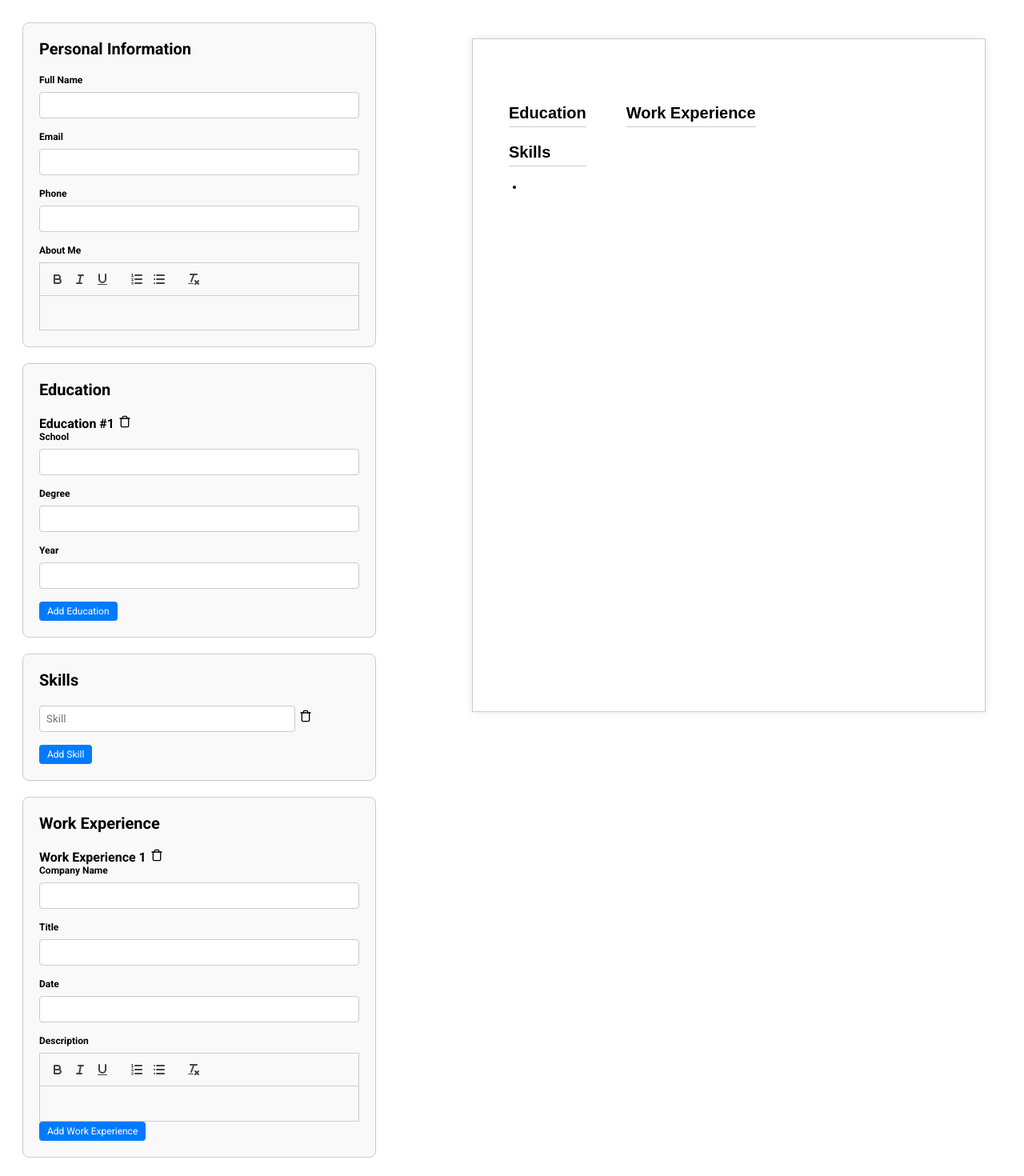
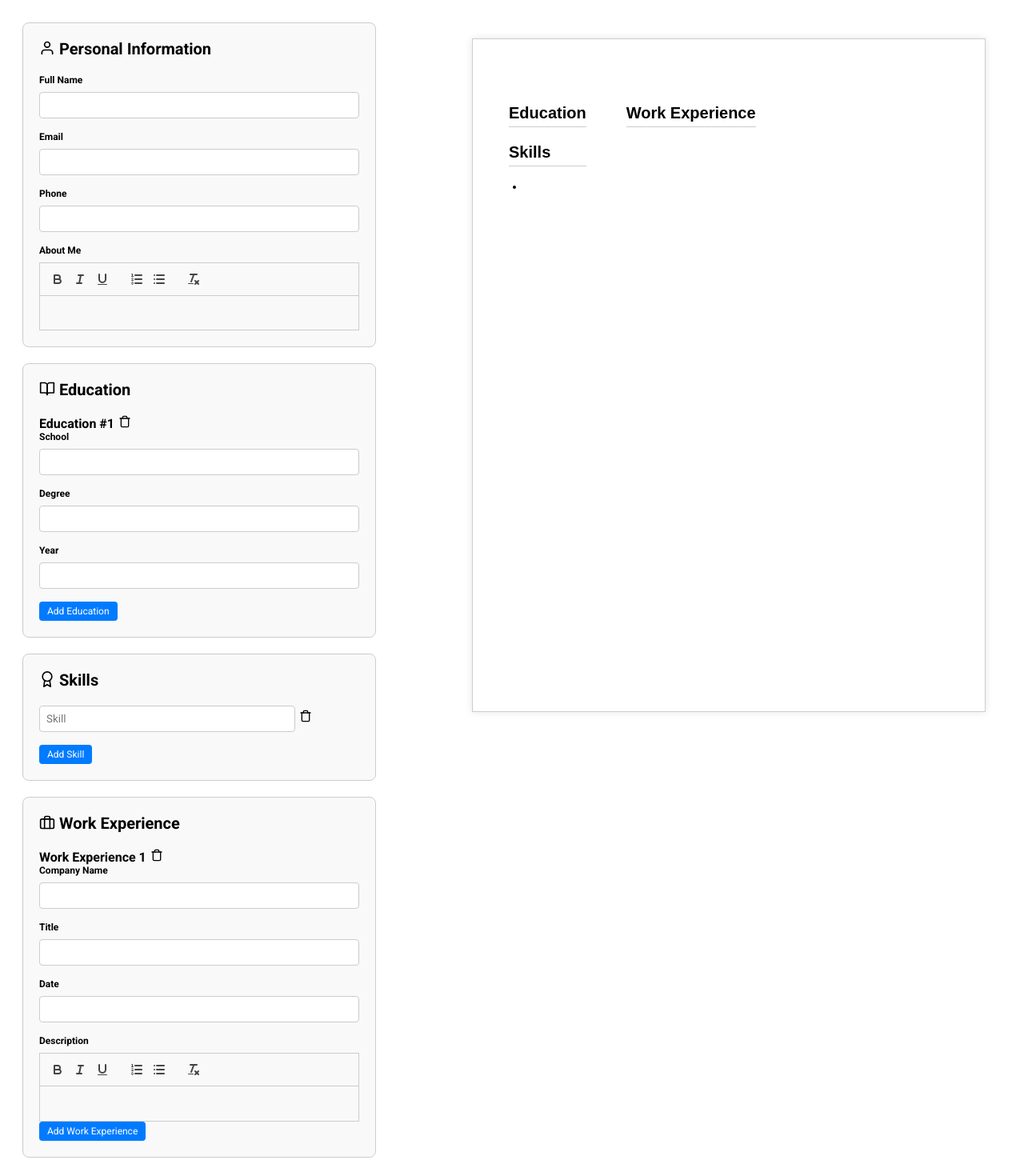
Before and after one commit to morrowdavidson/cv-creator, a React (Vite) app: page / in a window 1280 px wide. Shown: the top 1470 px of the page at 80% size. Built offline with nearby package versions, Linux system fonts and the light colour scheme.

Commit message:
Add feather icons to CvForm headers

```diff
--- a/src/components/cv-form/CommonStyles.js
+++ b/src/components/cv-form/CommonStyles.js
@@ -87,7 +87,7 @@ export const Button = styled.button`
   cursor: pointer;
   transition: background-color 0.3s;
 
-  &:hover {
+  &:hover {aw
     background-color: #0056b3;
   }
 
--- a/src/components/cv-form/cv-form.jsx
+++ b/src/components/cv-form/cv-form.jsx
@@ -5,6 +5,8 @@ import EducationForm from './education-form';
 import WorkForm from './work-form';
 import Skills from './skills-form';
 import { SectionWrapper } from './CommonStyles';
+import feather from 'feather-icons';
+import { useEffect } from 'react';
 
 const Header = styled.h2`
   font-family: 'Roboto', sans-serif;
@@ -12,6 +14,12 @@ const Header = styled.h2`
   padding: 0; /* Remove padding */
   margin: 0; /* Remove margin */
   margin-bottom: 1em;
+`;
+const Icon = styled.i`
+  width: 20px; /* Adjust the width as needed */
+  height: 20px; /* Adjust the height as needed */
+  margin-bottom: -2px;
+  margin-right: 5px;
 `;
 
 function CvForm({
@@ -24,28 +32,47 @@ function CvForm({
   skillList,
   setSkillList,
 }) {
+  useEffect(() => {
+    feather.replace();
+  }, []);
   return (
     <>
       <SectionWrapper>
-        <Header>Personal Information</Header>
+        <Header>
+          {' '}
+          <Icon data-feather="user"></Icon>
+          Personal Information
+        </Header>
         <GeneralInfoForm
           generalInfo={generalInfo}
           onGeneralInfoChange={onGeneralInfoChange}
         />
       </SectionWrapper>
       <SectionWrapper>
-        <Header>Education</Header>
+        <Header>
+          {' '}
+          <Icon data-feather="book-open"></Icon>
+          Education
+        </Header>
         <EducationForm
           educationList={educationList}
           setEducationList={setEducationList}
         />
       </SectionWrapper>
       <SectionWrapper>
-        <Header>Skills</Header>
+        <Header>
+          {' '}
+          <Icon data-feather="award"></Icon>
+          Skills
+        </Header>
         <Skills skillList={skillList} setSkillList={setSkillList} />
       </SectionWrapper>
       <SectionWrapper>
-        <Header>Work Experience</Header>
+        <Header>
+          {' '}
+          <Icon data-feather="briefcase"></Icon>
+          Work Experience
+        </Header>
         <WorkForm workList={workList} setWorkList={setWorkList} />
       </SectionWrapper>
     </>
```
